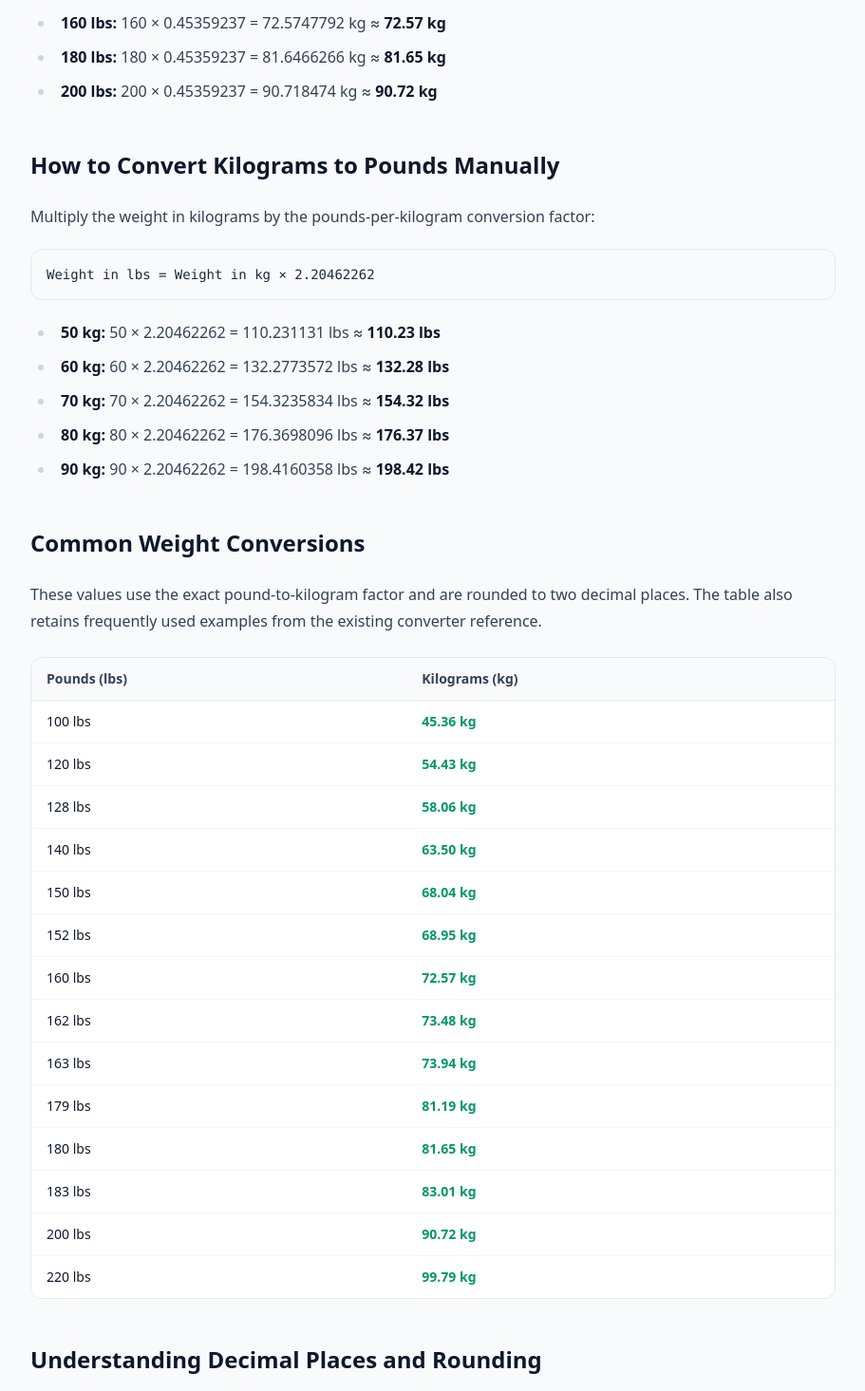
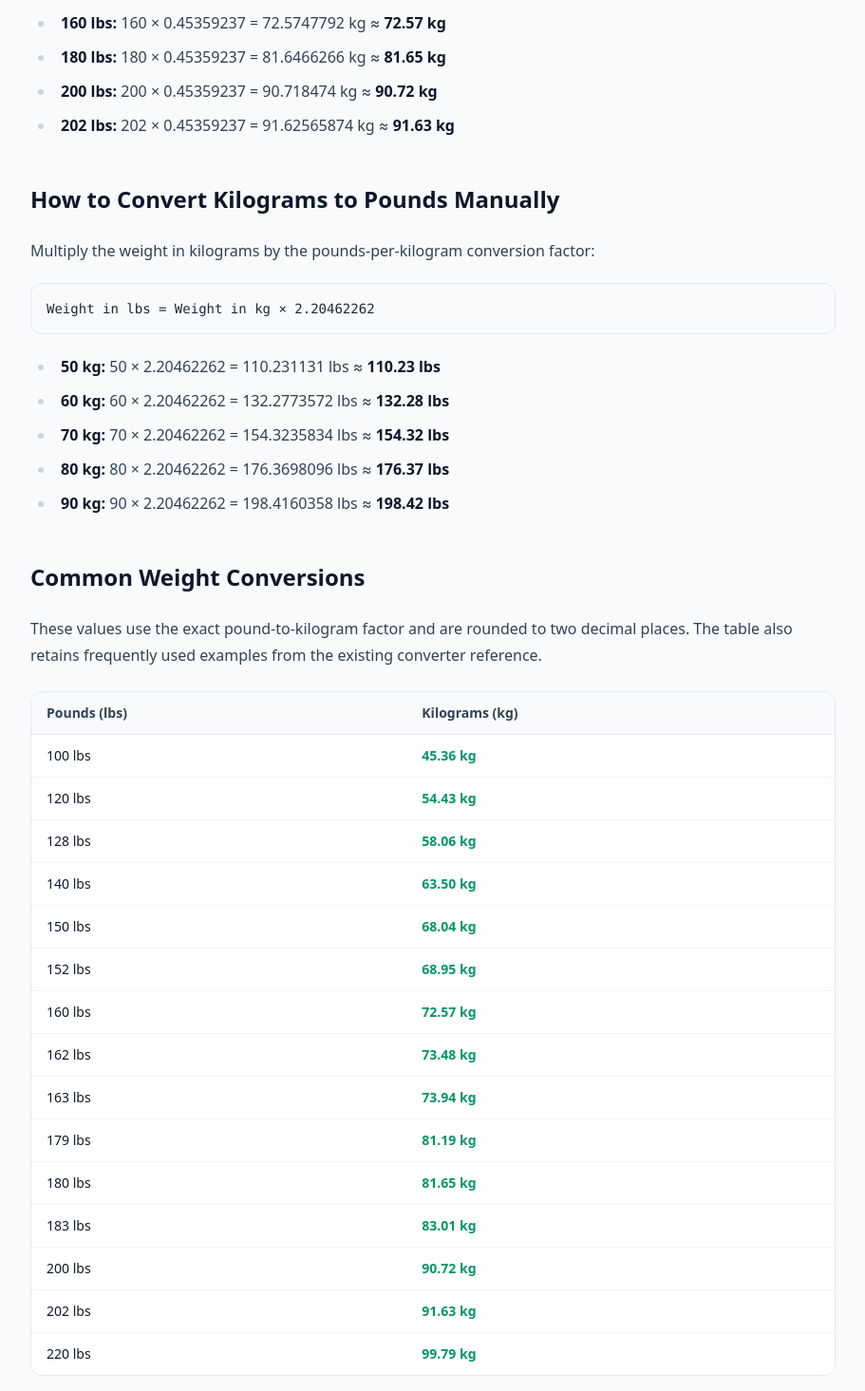
Before and after one commit to zain-taseer-developer/Walking-Calorie-Calculator-2026, a Next.js app: page /weight-converter in a window 1280 px wide. Shown: the part 1885-3350 px from the top of the page at 95% size, without its empty margins (184-1095 px from the left). Built offline with nearby package versions, Linux system fonts and the light colour scheme; no server answers.

Commit message:
Add 202 lb conversion examples

```diff
--- a/app/weight-converter/page.tsx
+++ b/app/weight-converter/page.tsx
@@ -18,7 +18,7 @@ export const metadata: Metadata = {
   },
 };
 
-const commonWeightsLbs = [100, 120, 128, 140, 150, 152, 160, 162, 163, 179, 180, 183, 200, 220];
+const commonWeightsLbs = [100, 120, 128, 140, 150, 152, 160, 162, 163, 179, 180, 183, 200, 202, 220];
 
 const faqs = [
   {
@@ -30,6 +30,11 @@ const faqs = [
     question: "How much is 152 pounds in kg?",
     answer:
       "152 lbs is 68.946 kg, or 68.95 kg rounded to two decimal places.",
+  },
+  {
+    question: "How much is 202 lbs in kg?",
+    answer:
+      "202 pounds is equal to approximately 91.63 kilograms. To convert 202 lbs to kg, multiply 202 by 0.45359237.",
   },
   {
     question: "How much is 128 lbs to kg?",
@@ -151,6 +156,7 @@ export default function WeightConverterPage() {
           <li><strong>160 lbs:</strong> 160 × 0.45359237 = 72.5747792 kg ≈ <strong>72.57 kg</strong></li>
           <li><strong>180 lbs:</strong> 180 × 0.45359237 = 81.6466266 kg ≈ <strong>81.65 kg</strong></li>
           <li><strong>200 lbs:</strong> 200 × 0.45359237 = 90.718474 kg ≈ <strong>90.72 kg</strong></li>
+          <li><strong>202 lbs:</strong> 202 × 0.45359237 = 91.62565874 kg ≈ <strong>91.63 kg</strong></li>
         </ul>
 
         <h2>How to Convert Kilograms to Pounds Manually</h2>
```
